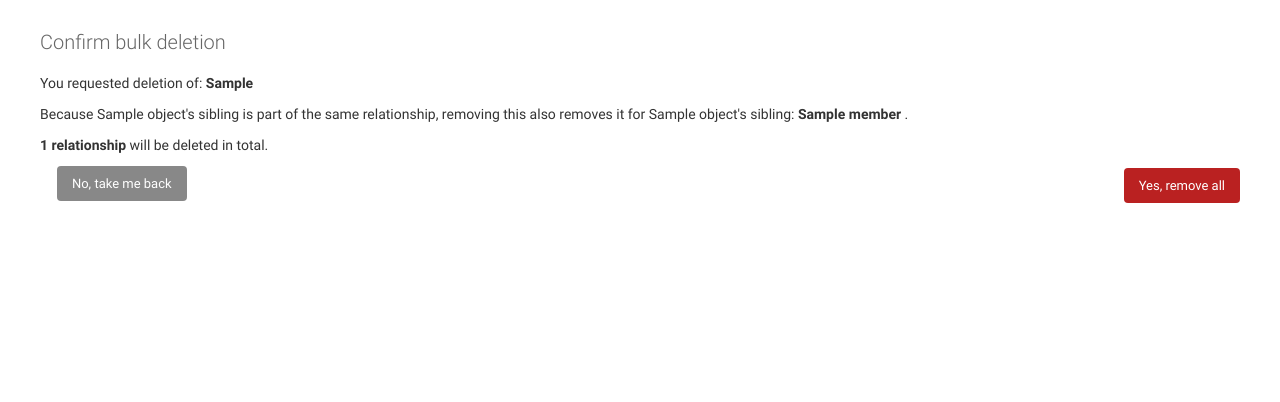
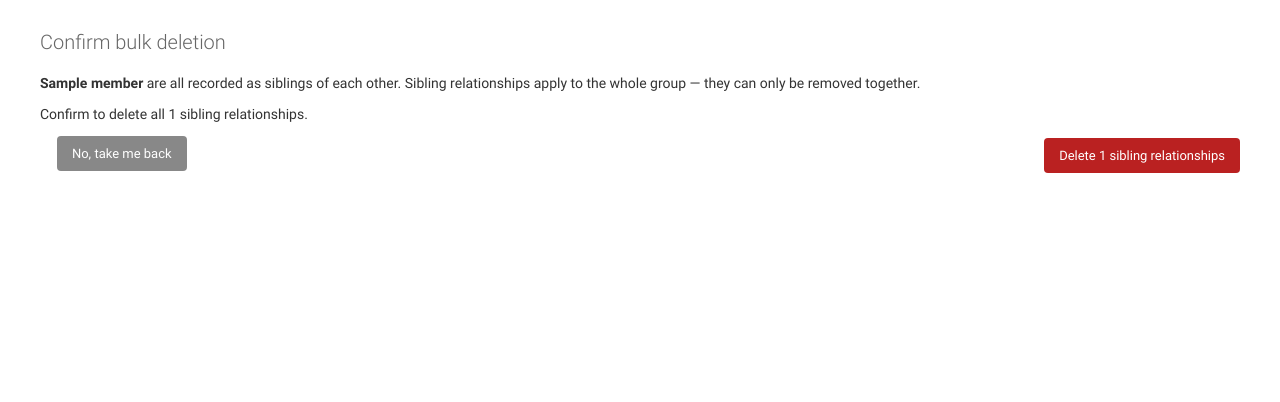
Before and after one commit to lucas42/lucos_contacts, a Django app: template app/templates/admin/agents/relationship/bulk_delete_confirmation.html in a window 1280 px wide. Shown: the part 82-484 px from the top of the page. Run offline with Django 3.2, Linux system fonts and the light colour scheme; the template is opened without the code that fills it: most values are stand-ins (such as "Sample title", 1, 10 or a date in 2020); parts of the project's set-up code (start-up, migrations or seed data) failed here and were passed over.

Commit message:
Apply lucos-ux template copy and refusal page links (Refs #700)
Based on lucos-ux consultation:

bulk_delete_confirmation.html:
- Reframe as group action: "Alice, Bob, Carol are all recorded as siblings
  of each other. Sibling relationships apply to the whole group — they can
  only be removed together."
- Show full sibling group (now passed as sibling_group context var)
- For groups of 8+: show first 5 names + "and N others" (threshold raised
  from 3-4 per lucos-ux)
- Button copy: "Delete N sibling relationships" (names count and type)

refused_deletion.html:
- H1: "This relationship can't be deleted yet" (soft, implies a path forward)
- Breadcrumb last segment: "Cannot delete" (navigational label distinct
  from detail view)
- Supporting paths are now links to the admin change page for the first
  relationship in each inference path (linking whole sentence, per lucos-ux)

relationship.py:
- _get_supporting_paths() now returns list of dicts {text, rel_pk} instead
  of plain strings, for use in the template link

Refs #700

```diff
--- a/app/templates/admin/agents/relationship/bulk_delete_confirmation.html
+++ b/app/templates/admin/agents/relationship/bulk_delete_confirmation.html
@@ -24,35 +24,23 @@
 
 {% block content %}
 
-{% if original_relationship %}
+{% if sibling_group %}
 <p>
-    {% blocktrans with relationship=original_relationship %}You requested deletion of: <strong>{{ relationship }}</strong>{% endblocktrans %}
+    {# Name the full sibling group. For large groups (8+), show the first 5 and summarise the rest. #}
+    {% if sibling_group|length >= 8 %}
+        {% for member in sibling_group %}{% if forloop.counter <= 5 %}<strong>{{ member.getName }}</strong>{% if forloop.counter < 5 %}, {% endif %}{% endif %}{% endfor %}
+        {% with remainder=sibling_group|length|add:"-5" %}
+        {% blocktrans with n=remainder %}and {{ n }} others{% endblocktrans %}
+    {% endwith %}
+    {% else %}
+        {% for member in sibling_group %}<strong>{{ member.getName }}</strong>{% if not forloop.last %}, {% endif %}{% endfor %}
+    {% endif %}
+    {% blocktrans %}are all recorded as siblings of each other. Sibling relationships apply to the whole group — they can only be removed together.{% endblocktrans %}
 </p>
 {% endif %}
 
 <p>
-{% if sibling_members %}
-    {% with person=original_relationship.object.getName %}
-    {% if sibling_members|length == 1 %}
-        {% blocktrans with person=person %}Because {{ person }}'s sibling is part of the same relationship, removing this also removes it for {{ person }}'s sibling:{% endblocktrans %}
-    {% else %}
-        {% blocktrans with person=person %}Because {{ person }}'s siblings are part of the same relationship, removing this also removes it for {{ person }}'s siblings:{% endblocktrans %}
-    {% endif %}
-    {% endwith %}
-    {% for member in sibling_members %}
-        <strong>{{ member.getName }}</strong>{% if not forloop.last %}, {% endif %}
-    {% endfor %}.
-{% else %}
-    {% trans 'Removing this relationship requires also removing related sibling relationships.' %}
-{% endif %}
-</p>
-
-<p>
-    {% if staged_rows_count == 1 %}
-        <strong>1 {% trans 'relationship' %}</strong> {% trans 'will be deleted in total.' %}
-    {% else %}
-        <strong>{{ staged_rows_count }} {% trans 'relationships' %}</strong> {% trans 'will be deleted in total.' %}
-    {% endif %}
+    {% blocktrans with count=staged_rows_count %}Confirm to delete all {{ count }} sibling relationships.{% endblocktrans %}
 </p>
 
 <form method="post" action="{% url 'admin:agents_relationship_bulk_delete_confirm' %}">
@@ -61,7 +49,9 @@
 
     <div>
         <input type="hidden" name="confirm" value="yes" />
-        <input type="submit" value="{% trans 'Yes, remove all' %}" class="default" />
+        {% blocktrans with count=staged_rows_count %}
+        <input type="submit" value="Delete {{ count }} sibling relationships" class="default" />
+        {% endblocktrans %}
         &nbsp;
         <a href="{% url 'admin:agents_relationship_changelist' %}" class="button cancel-link">
             {% trans 'No, take me back' %}
```
Also changed, not shown: app/agents/admin.py (+6 -3 lines), app/agents/models/relationship.py (+25 -10 lines), app/agents/tests/admin.py (+2 -2 lines), app/templates/admin/agents/relationship/refused_deletion.html (+7 -11 lines).
